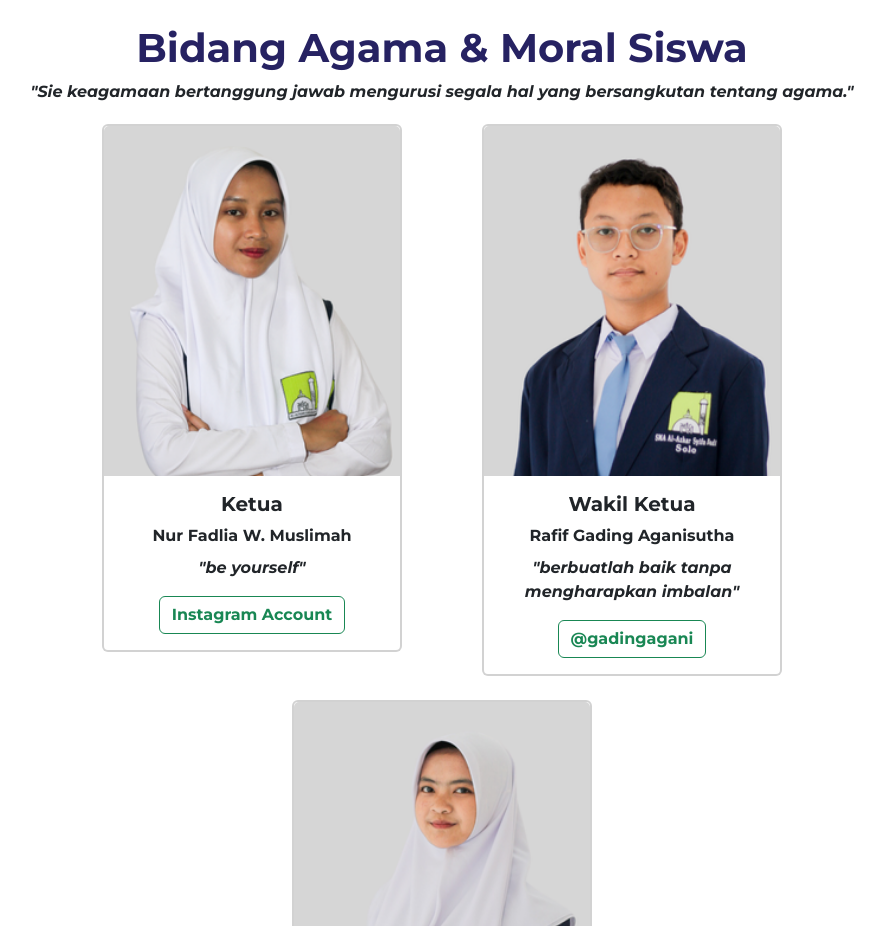
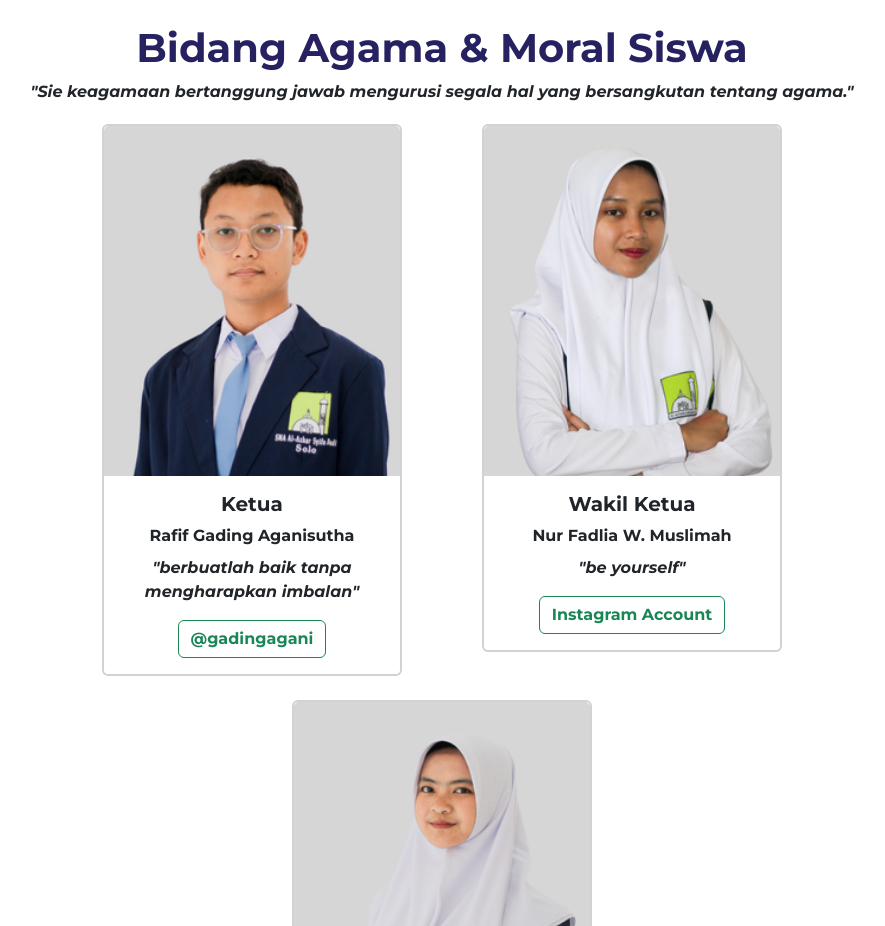
Before and after one commit to osismpksmasbest/osismpkwebsite, a plain HTML site: page divisi-osis.html in a window 1280 px wide. Shown: the part 2140-3066 px from the top of the page, without its empty margins (198-1083 px from the left). Drawn offline with nearby package versions, Linux system fonts and the light colour scheme.

Commit message:
Add files via upload

```diff
--- a/divisi-osis.html
+++ b/divisi-osis.html
@@ -199,24 +199,24 @@
             <div class="row justify-content-center">
               <div class="col-md-4 mb-4">
                 <div class="card">
-                  <img src="./Resource/Divs/OSIS/S1/lia.png" style="width: 300px; height: 350px" class="card-img-top" alt="Foto Ketua" />
+                  <img src="./Resource/Divs/OSIS/S1/gading.png" style="width: 300px; height: 350px" class="card-img-top" alt="Foto Ketua" />
                   <div class="card-body text-center">
                     <h5 class="card-title">Ketua</h5>
-                    <p class="card-title">Nur Fadlia W. Muslimah</p>
-                    <p class="card-text" style="font-style: italic">"be yourself"</p>
-                    <a href="https://www.instagram.com/" class="btn btn-outline-success stretched-link">Instagram Account</a>
+                    <p class="card-title">Rafif Gading Aganisutha</p>
+                    <p class="card-text" style="font-style: italic">"berbuatlah baik tanpa mengharapkan imbalan"</p>
+                    <a href="https://www.instagram.com/gadingagani" class="btn btn-outline-success stretched-link">@gadingagani</a>
                   </div>
                 </div>
               </div>
 
               <div class="col-md-4 mb-4">
                 <div class="card">
-                  <img src="./Resource/Divs/OSIS/S1/gading.png" style="width: 300px; height: 350px" class="card-img-top" alt="Foto Wakil Ketua" />
+                 <img src="./Resource/Divs/OSIS/S1/lia.png" style="width: 300px; height: 350px" class="card-img-top" alt="Foto Wakil Ketua" />
                   <div class="card-body text-center">
                     <h5 class="card-title">Wakil Ketua</h5>
-                    <p class="card-title">Rafif Gading Aganisutha</p>
-                    <p class="card-text" style="font-style: italic">"berbuatlah baik tanpa mengharapkan imbalan"</p>
-                    <a href="https://www.instagram.com/gadingagani" class="btn btn-outline-success stretched-link">@gadingagani</a>
+                    <p class="card-title">Nur Fadlia W. Muslimah</p>
+                    <p class="card-text" style="font-style: italic">"be yourself"</p>
+                    <a href="https://www.instagram.com/" class="btn btn-outline-success stretched-link">Instagram Account</a>
                   </div>
                 </div>
               </div>
```
Also changed, not shown: divisi-mpk.html (+1 -1 lines).
